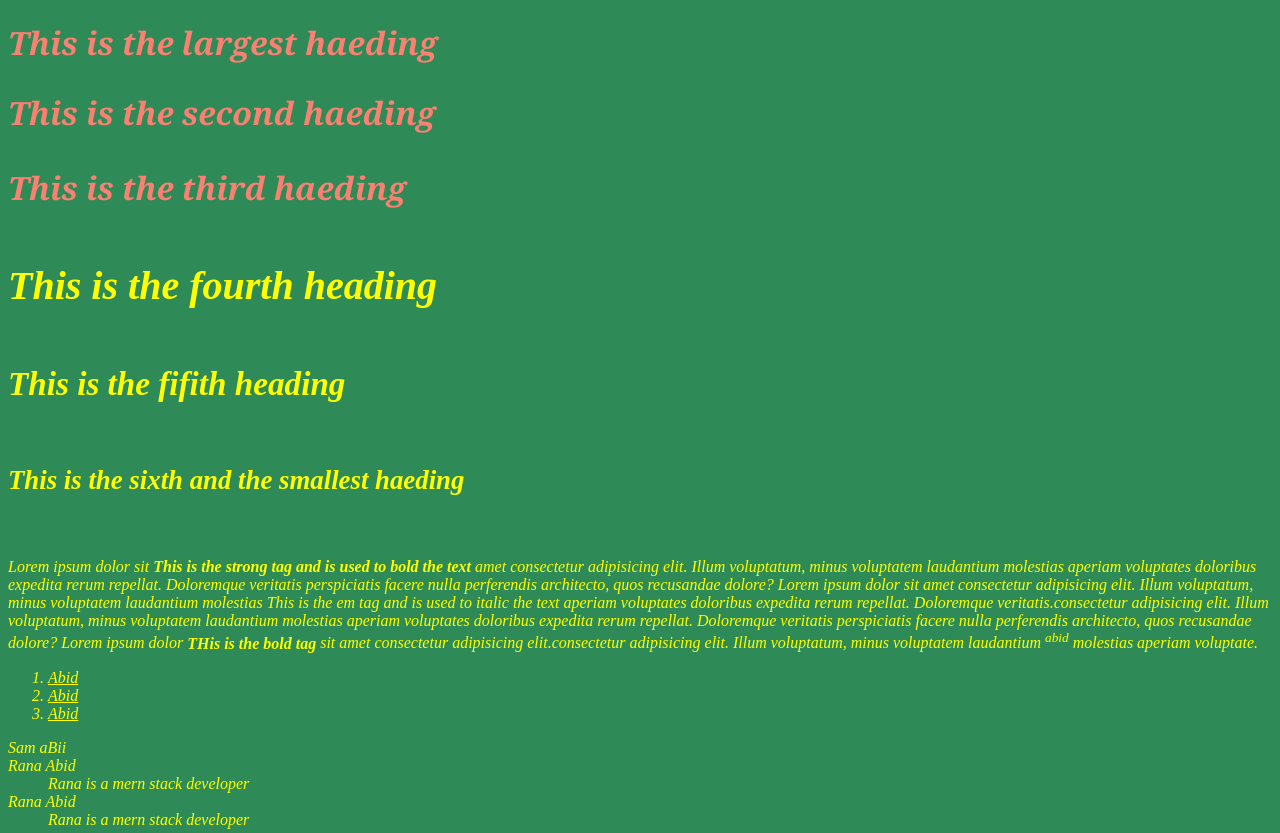
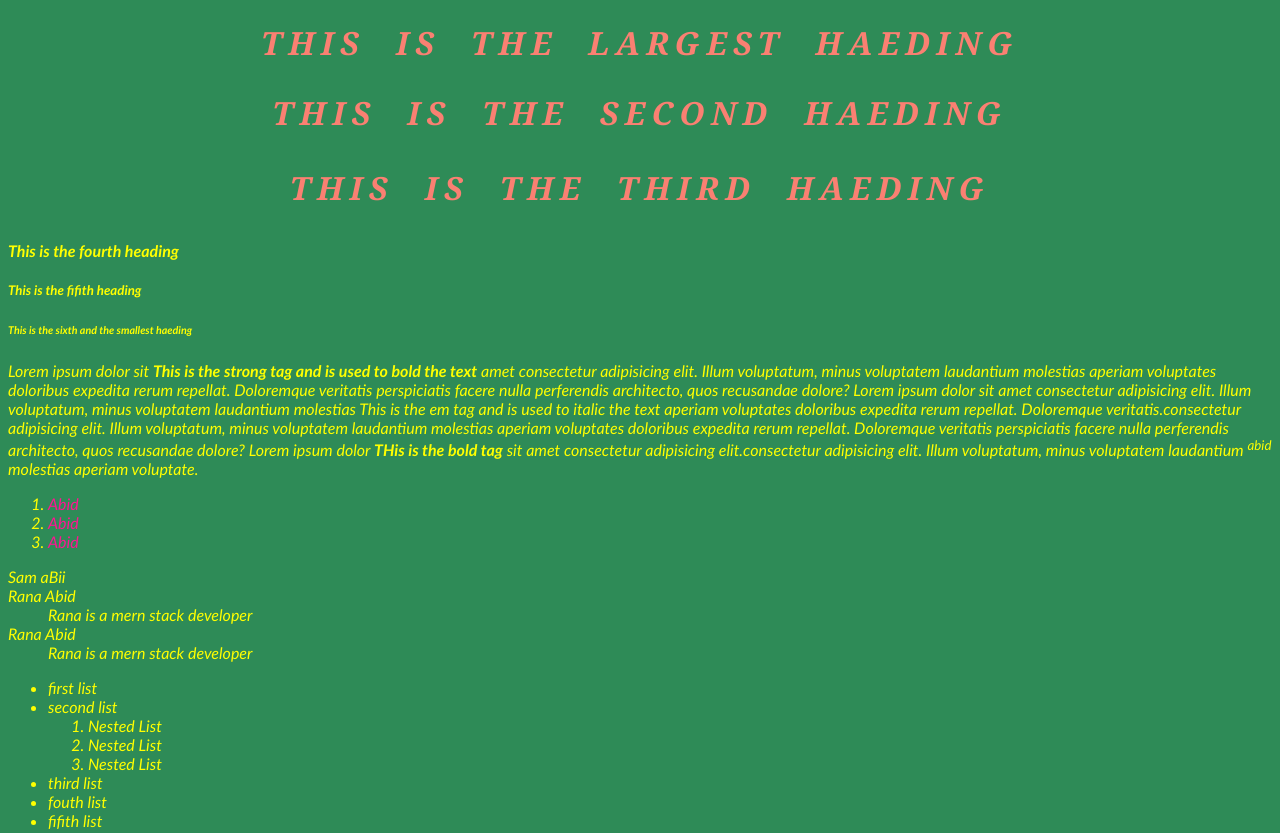
Before and after one commit to Sam-aBii/Front-end-Projects, a plain HTML site: page Html5 & CSS3 Crash Course/index.html in a window 1280 px wide. Shown: the top 833 px of the page. Drawn offline with Linux system fonts and the light colour scheme.

Commit message:
code updated

```diff
--- a/Html5 & CSS3 Crash Course/style.css
+++ b/Html5 & CSS3 Crash Course/style.css
@@ -1,17 +1,33 @@
 *{
     color: yellow;
-    font-style: italic;
+    font-style: oblique;
     background: seagreen;
     opacity: 4;
+    font-family: 'Gill Sans', 'Gill Sans MT', Calibri, 'Trebuchet MS', sans-serif;
 }
 
 h1,h2,h3{
     font-family: Cambria, Cochin, Georgia, Times, 'Times New Roman', serif;
     color: salmon;
     font-size: 32px;
+    font-weight: bolder;
+    line-height: normal;
+    letter-spacing: 0.2em;
+    word-spacing: 0.5em;
+    text-transform: uppercase;
+    text-align: center;
 }
-
-.main{
-    font-size: 40px;
-
+a:link {
+    color: deeppink;
+    text-decoration: none;
 }
+a:visited {
+    color: black;
+}
+a:hover {
+    color: deeppink;
+    text-decoration: underline;
+}
+a:active {
+    color: darkcyan;
+}
```
